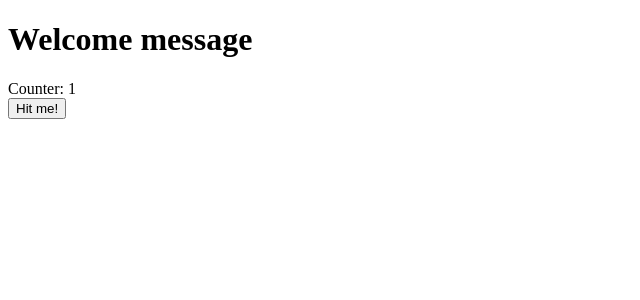
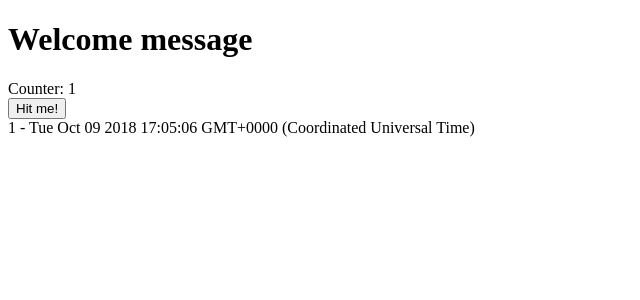
Before and after one commit to shuwax/react-workshops, a React (Create React App) app: page / in a window 1280 px wide. Both pictures are taken after a click on the button "Hit me!". Shown: the top 300 px of the page, without its empty margins (0-640 px from the left). Built offline with nearby package versions, Linux system fonts and the light colour scheme.

Commit message:
Iteration in counter

```diff
--- a/src/App.js
+++ b/src/App.js
@@ -4,26 +4,40 @@ import Title from './Title';
 import ButtonWithCounter from './ButtonWithCounter'
 
 class App extends Component {
-
     constructor() {
         super();
 
         this.state = {
-            counter: 0
+            counter: 0,
+            iterations: []
         }
     }
 
     handleClick = () => {
-        const {counter} = this.state;
-        this.setState({counter: counter+1});
+        const {counter, iterations} = this.state;
+
+        this.setState({
+            counter: counter + 1,
+            iterations: [...iterations, {
+                id: counter + 1,
+                time: new Date()
+            }]
+        });
     };
 
     render() {
-        const {counter} = this.state;
+        const {counter, iterations} = this.state;
+
+        const list = iterations.map(item => {
+            return <div key={item.id}>{item.id} - {item.time.toString()}</div>;
+        });
+
+
         return (
             <div className="App">
                 <Title type="TEST2" content="Welcome message"/>
                 <ButtonWithCounter onClick={this.handleClick} counter={counter}/>
+                {list}
             </div>
         );
     }
```
